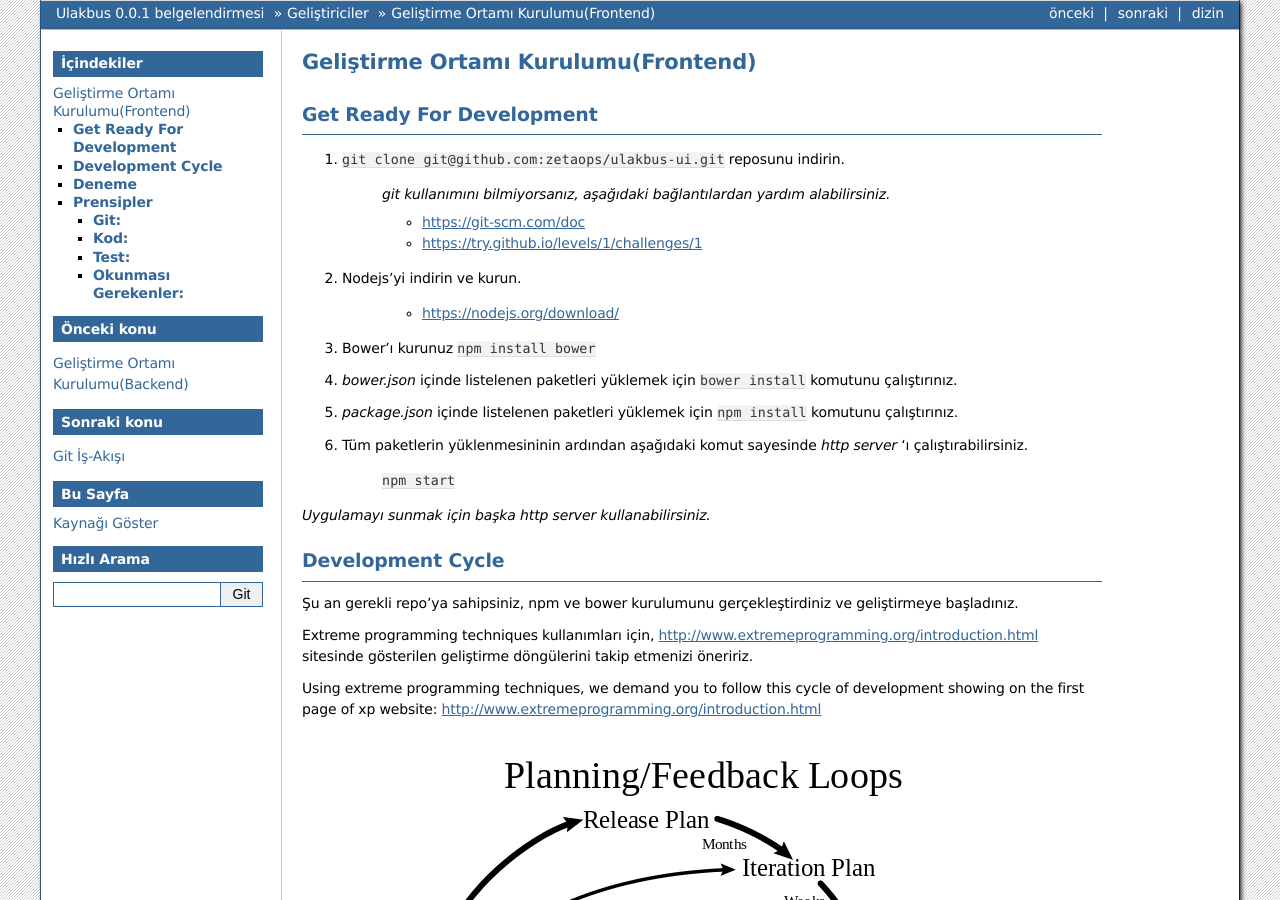
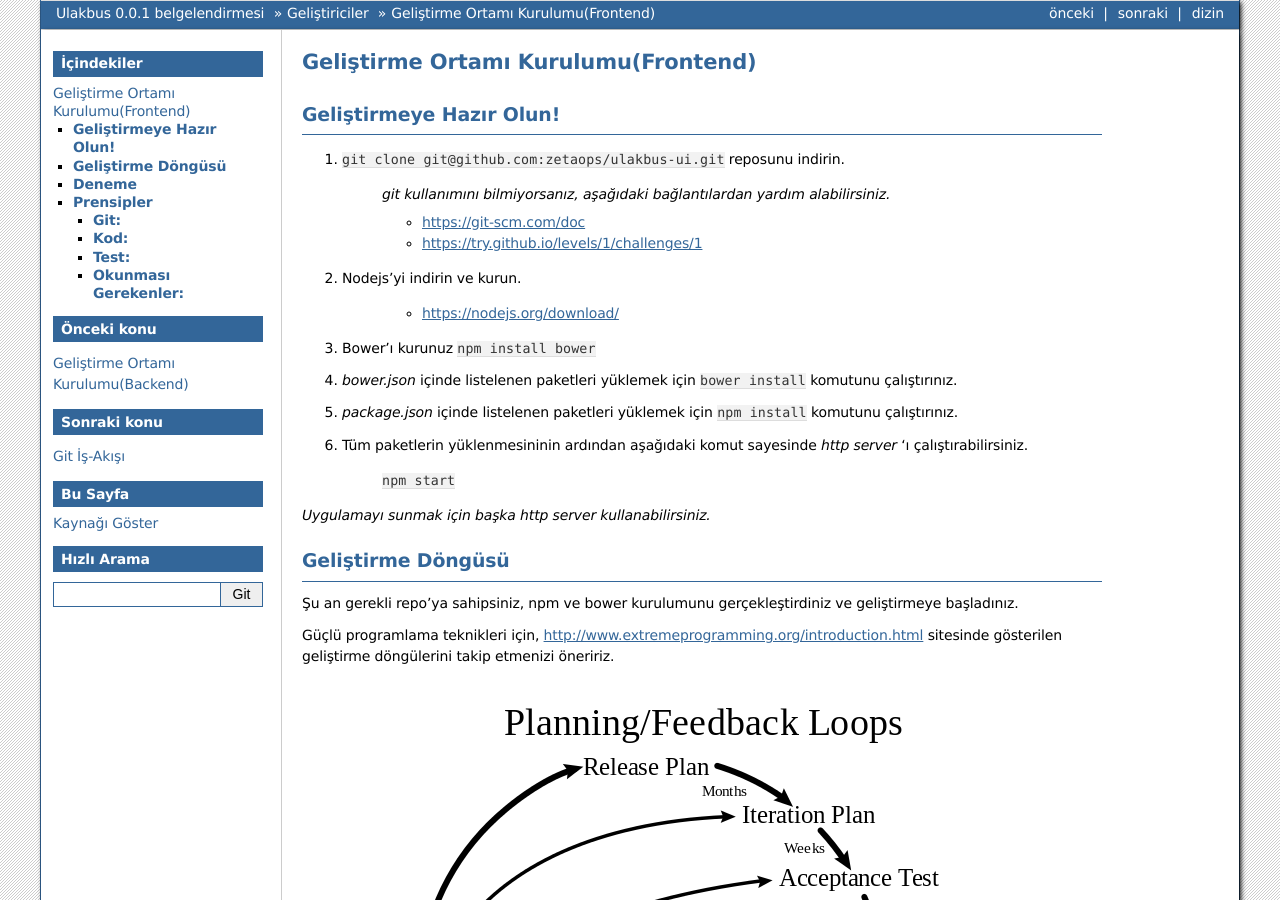
Before and after one commit to zetaops/ulakbus.org, a Sphinx documentation site: the page built from source/ulakbus_user_interface.rst, in a window 1280 px wide and 900 px high. Built offline with Sphinx 7.4.7, drawn with Linux system fonts in a browser that asks for light colours.

Commit message:
ingilizce kısımlaer turkç

```diff
--- a/source/ulakbus_user_interface.rst
+++ b/source/ulakbus_user_interface.rst
@@ -2,9 +2,9 @@
 Geliştirme Ortamı Kurulumu(Frontend)
 ++++++++++++++++++++++++++++++++++++
 
-=============================
-**Get Ready For Development**
-=============================
+============================
+**Geliştirmeye Hazır Olun!**
+============================
 
 1. ``git clone git@github.com:zetaops/ulakbus-ui.git`` reposunu indirin.
 
@@ -29,17 +29,14 @@ Geliştirme Ortamı Kurulumu(Frontend)
 
 *Uygulamayı sunmak için başka http server kullanabilirsiniz.*
 
-=====================
-**Development Cycle**
-=====================
+======================
+**Geliştirme Döngüsü**
+======================
 
 Şu an gerekli repo'ya sahipsiniz, npm ve bower kurulumunu gerçekleştirdiniz ve geliştirmeye başladınız.
 
 
-Extreme programming techniques kullanımları için, http://www.extremeprogramming.org/introduction.html sitesinde gösterilen geliştirme döngülerini takip etmenizi öneririz.
-
-Using extreme programming techniques, we demand you to follow this cycle of development showing on the first page of xp website: http://www.extremeprogramming.org/introduction.html
-
+Güçlü programlama teknikleri için, http://www.extremeprogramming.org/introduction.html sitesinde gösterilen geliştirme döngülerini takip etmenizi öneririz.
 
 .. image:: _static/planning_feedback_loops.png
    :scale: 100 %
```
